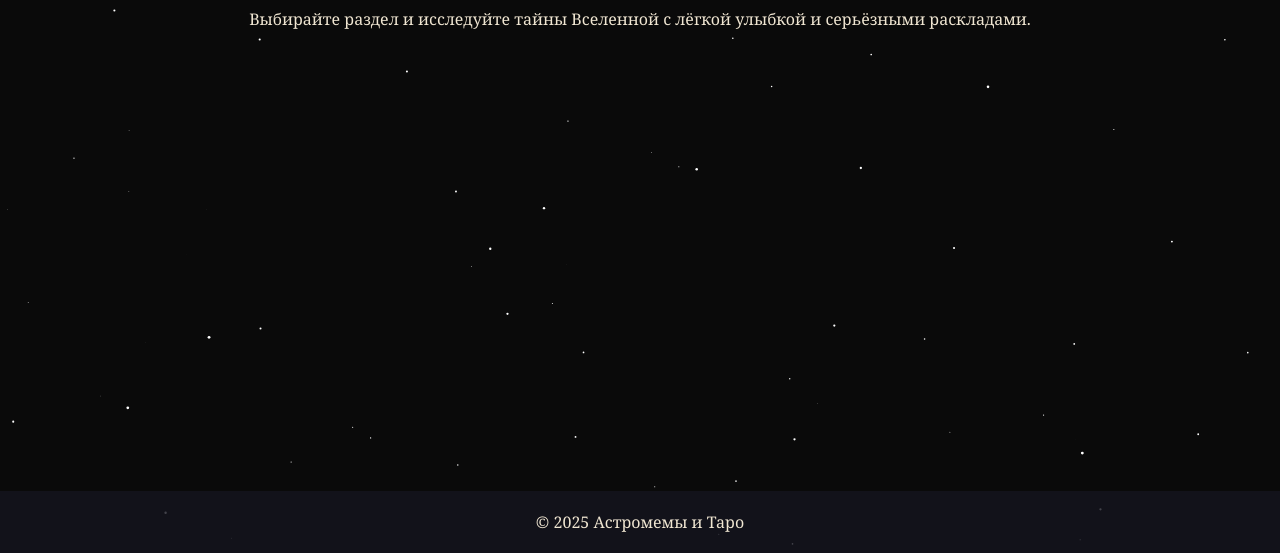
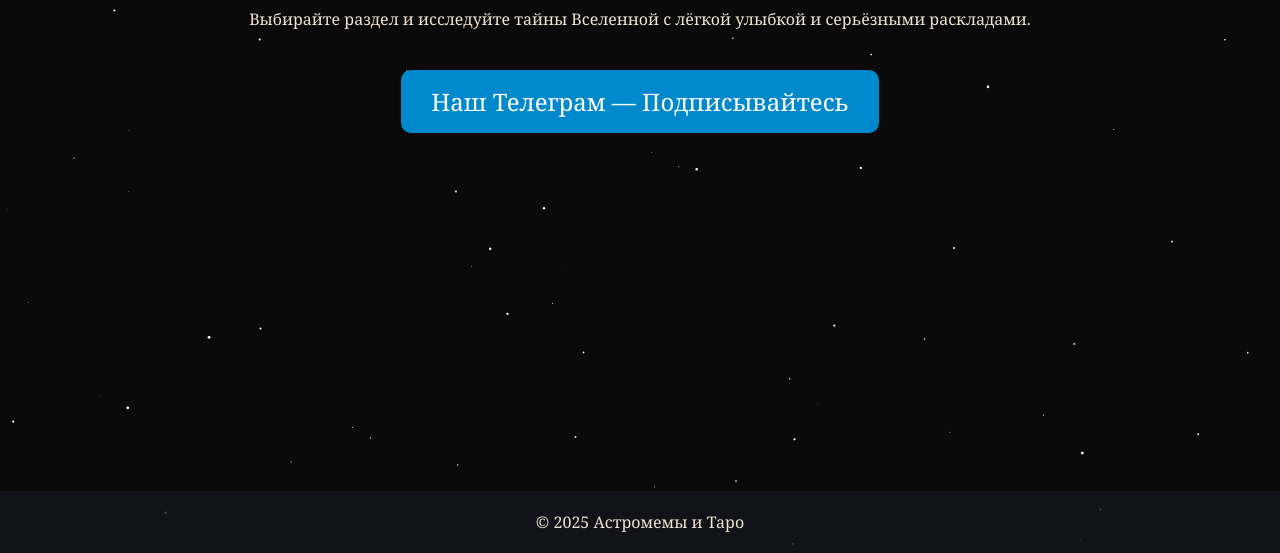
Before and after one commit to Fcknq/astro, a plain HTML site: page index.html in a window 1280 px wide. Shown: the part 247-800 px from the top of the page. Drawn offline with Linux system fonts and the light colour scheme.

Commit message:
Add files via upload

```diff
--- a/index.html
+++ b/index.html
@@ -22,6 +22,10 @@
     <main>
         <h2>Добро пожаловать в мистический мир звёзд!</h2>
         <p>Выбирайте раздел и исследуйте тайны Вселенной с лёгкой улыбкой и серьёзными раскладами.</p>
+
+        <div class="telegram-button">
+            <a href="https://t.me/+ppts8l_b1xNhN2Iy" target="_blank">Наш Телеграм — Подписывайтесь</a>
+        </div>
     </main>
 
     <footer>
--- a/style.css
+++ b/style.css
@@ -1,3 +1,4 @@
+/* Сброс отступов */
 * {
     margin: 0;
     padding: 0;
@@ -71,3 +72,24 @@ footer {
     width: 100%;
     bottom: 0;
 }
+
+.telegram-button {
+    margin-top: 40px;
+    text-align: center;
+}
+
+.telegram-button a {
+    display: inline-block;
+    background: #0088cc;
+    color: white;
+    padding: 15px 30px;
+    font-size: 1.5em;
+    border-radius: 10px;
+    text-decoration: none;
+    transition: background 0.3s, transform 0.3s;
+}
+
+.telegram-button a:hover {
+    background: #0077b3;
+    transform: scale(1.05);
+}
```
Also changed, not shown: stars.js (line endings or trailing spaces).
